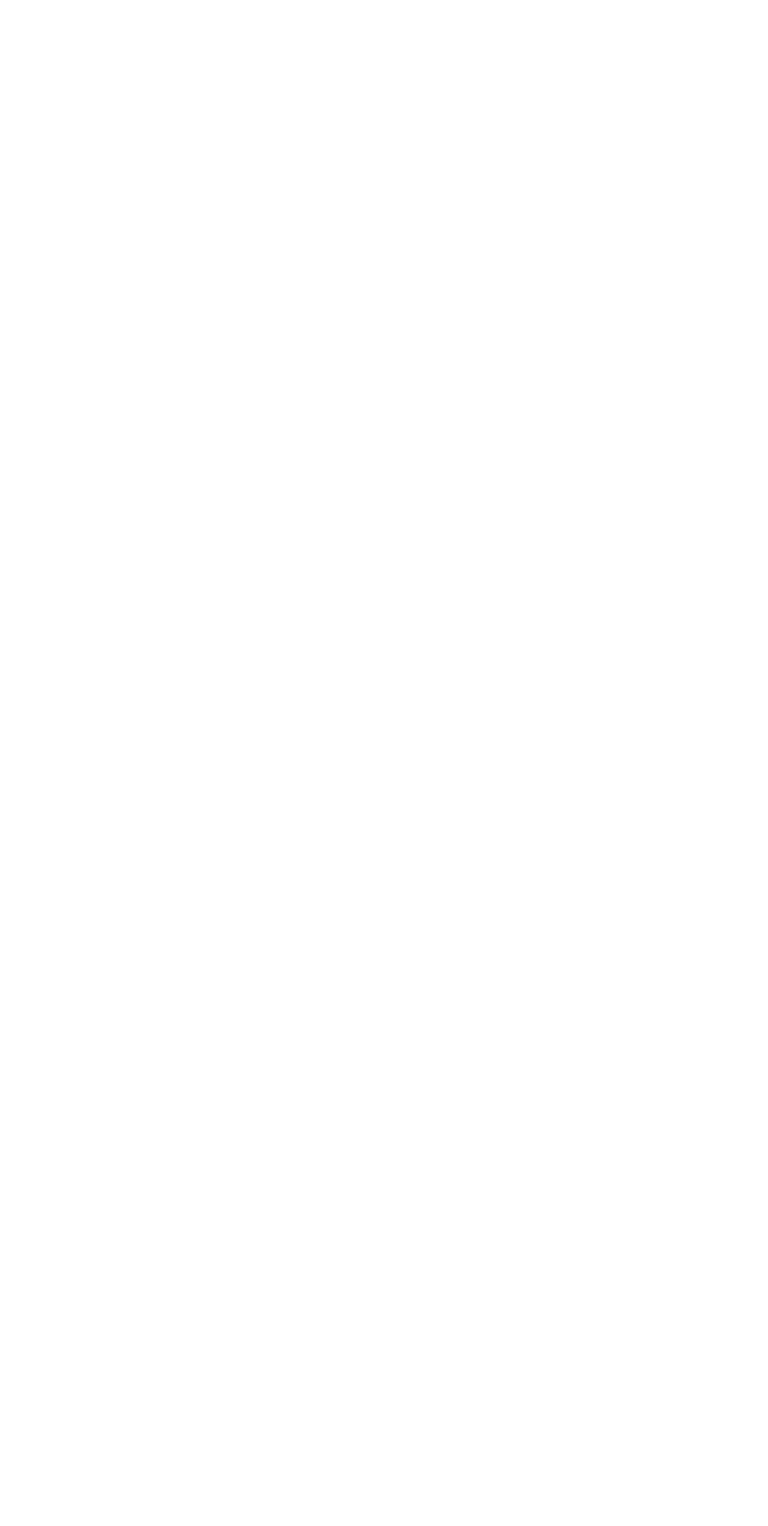
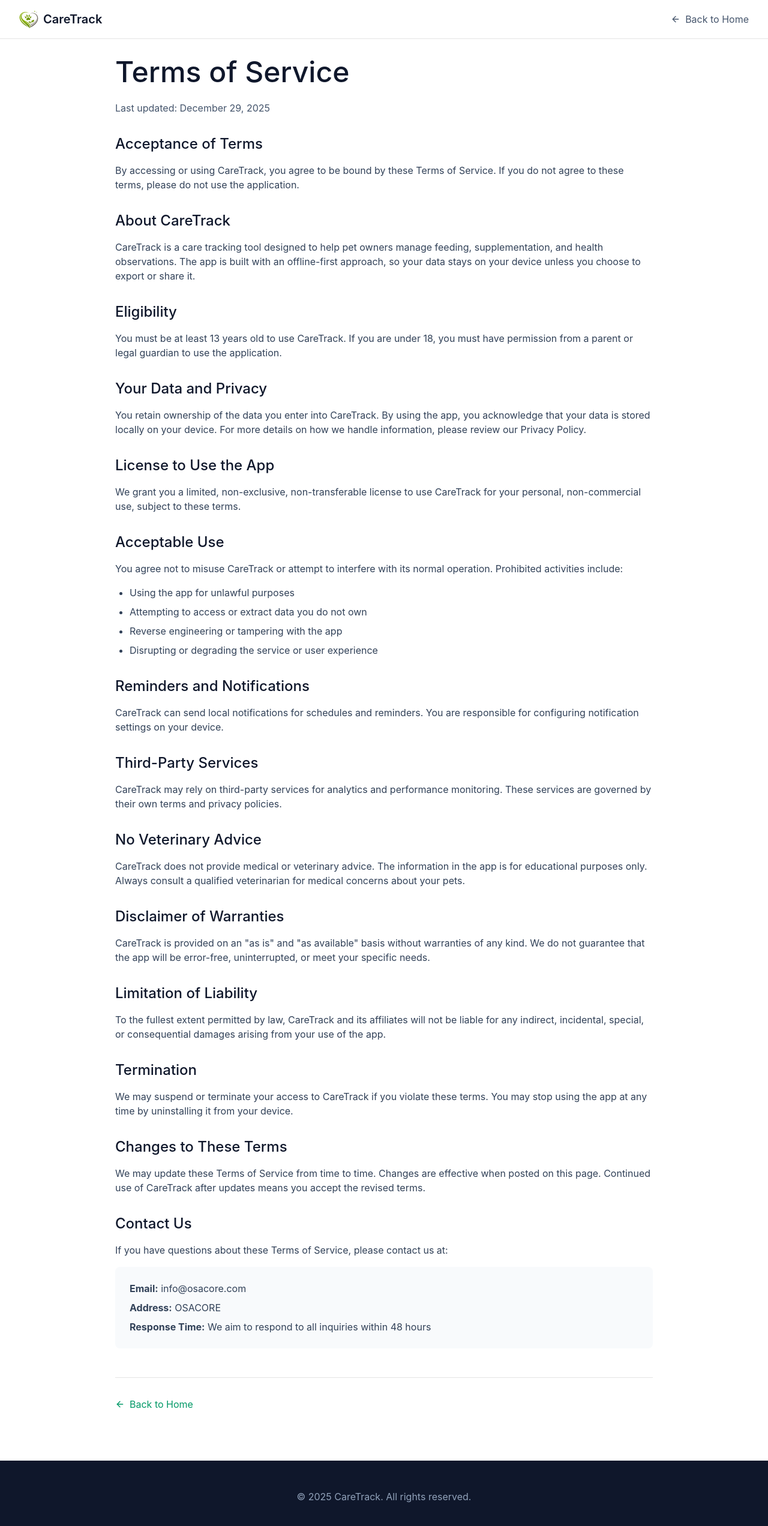
Before and after one commit to jadidihosein68/CareTrackLanding, a React (Vite) app: page /terms in a window 1280 px wide. Before the commit this address had no page. Shown: the top 2544 px of the page at 60% size. Before the commit the page ends 800 px from the top, so only its background shows below. Built offline with nearby package versions, Linux system fonts and the light colour scheme.

Commit message:
update UI

```diff
--- a/src/app/App.tsx
+++ b/src/app/App.tsx
@@ -1,6 +1,7 @@
 import { BrowserRouter, Routes, Route } from 'react-router-dom';
 import { LandingPage } from './components/LandingPage';
 import { PrivacyPolicy } from './components/PrivacyPolicy';
+import { TermsOfService } from './components/TermsOfService';
 
 export default function App() {
   return (
@@ -8,6 +9,7 @@ export default function App() {
       <Routes>
         <Route path="/" element={<LandingPage />} />
         <Route path="/privacy" element={<PrivacyPolicy />} />
+        <Route path="/terms" element={<TermsOfService />} />
       </Routes>
     </BrowserRouter>
   );
--- a/src/app/components/LandingPage.tsx
+++ b/src/app/components/LandingPage.tsx
@@ -232,7 +232,11 @@ export function LandingPage() {
                     Privacy Policy
                   </Link>
                 </li>
-                <li><a href="#" className="hover:text-white transition-colors">Terms of Service</a></li>
+                <li>
+                  <Link to="/terms" className="hover:text-white transition-colors">
+                    Terms of Service
+                  </Link>
+                </li>
               </ul>
             </div>
           </div>
--- a/src/app/components/PrivacyPolicy.tsx
+++ b/src/app/components/PrivacyPolicy.tsx
@@ -35,7 +35,7 @@ export function PrivacyPolicy() {
             Privacy Policy
           </h1>
           <p className="text-slate-600 mb-8">
-            Last updated: December 29, 2024
+            Last updated: December 29, 2025
           </p>
 
           <div className="prose prose-slate max-w-none">
--- /dev/null
+++ b/src/app/components/TermsOfService.tsx
@@ -0,0 +1,197 @@
+import { Link } from 'react-router-dom';
+import { ArrowLeft } from 'lucide-react';
+import icon from '../assets/icon.png';
+
+export function TermsOfService() {
+  return (
+    <div className="min-h-screen bg-white">
+      {/* Navigation */}
+      <nav className="border-b bg-white/80 backdrop-blur-sm fixed w-full top-0 z-50">
+        <div className="max-w-7xl mx-auto px-4 sm:px-6 lg:px-8">
+          <div className="flex justify-between items-center h-16">
+            <Link to="/" className="flex items-center gap-2">
+              <img
+                src={icon}
+                alt="CareTrack logo"
+                className="w-8 h-8 rounded-md object-contain"
+              />
+              <span className="text-xl font-semibold text-slate-900">CareTrack</span>
+            </Link>
+            <Link
+              to="/"
+              className="flex items-center gap-2 text-slate-600 hover:text-slate-900 transition-colors"
+            >
+              <ArrowLeft className="w-4 h-4" />
+              Back to Home
+            </Link>
+          </div>
+        </div>
+      </nav>
+
+      {/* Terms Content */}
+      <div className="pt-24 pb-20 px-4 sm:px-6 lg:px-8">
+        <div className="max-w-4xl mx-auto">
+          <h1 className="text-4xl sm:text-5xl text-slate-900 mb-6">
+            Terms of Service
+          </h1>
+          <p className="text-slate-600 mb-8">
+            Last updated: December 29, 2025
+          </p>
+
+          <div className="prose prose-slate max-w-none">
+            <section className="mb-8">
+              <h2 className="text-2xl text-slate-900 mb-4">Acceptance of Terms</h2>
+              <p className="text-slate-700 mb-4">
+                By accessing or using CareTrack, you agree to be bound by these Terms of Service.
+                If you do not agree to these terms, please do not use the application.
+              </p>
+            </section>
+
+            <section className="mb-8">
+              <h2 className="text-2xl text-slate-900 mb-4">About CareTrack</h2>
+              <p className="text-slate-700 mb-4">
+                CareTrack is a care tracking tool designed to help pet owners manage feeding,
+                supplementation, and health observations. The app is built with an offline-first
+                approach, so your data stays on your device unless you choose to export or share it.
+              </p>
+            </section>
+
+            <section className="mb-8">
+              <h2 className="text-2xl text-slate-900 mb-4">Eligibility</h2>
+              <p className="text-slate-700 mb-4">
+                You must be at least 13 years old to use CareTrack. If you are under 18, you must
+                have permission from a parent or legal guardian to use the application.
+              </p>
+            </section>
+
+            <section className="mb-8">
+              <h2 className="text-2xl text-slate-900 mb-4">Your Data and Privacy</h2>
+              <p className="text-slate-700 mb-4">
+                You retain ownership of the data you enter into CareTrack. By using the app, you
+                acknowledge that your data is stored locally on your device. For more details on
+                how we handle information, please review our Privacy Policy.
+              </p>
+            </section>
+
+            <section className="mb-8">
+              <h2 className="text-2xl text-slate-900 mb-4">License to Use the App</h2>
+              <p className="text-slate-700 mb-4">
+                We grant you a limited, non-exclusive, non-transferable license to use CareTrack
+                for your personal, non-commercial use, subject to these terms.
+              </p>
+            </section>
+
+            <section className="mb-8">
+              <h2 className="text-2xl text-slate-900 mb-4">Acceptable Use</h2>
+              <p className="text-slate-700 mb-4">
+                You agree not to misuse CareTrack or attempt to interfere with its normal operation.
+                Prohibited activities include:
+              </p>
+              <ul className="list-disc pl-6 text-slate-700 mb-4 space-y-2">
+                <li>Using the app for unlawful purposes</li>
+                <li>Attempting to access or extract data you do not own</li>
+                <li>Reverse engineering or tampering with the app</li>
+                <li>Disrupting or degrading the service or user experience</li>
+              </ul>
+            </section>
+
+            <section className="mb-8">
+              <h2 className="text-2xl text-slate-900 mb-4">Reminders and Notifications</h2>
+              <p className="text-slate-700 mb-4">
+                CareTrack can send local notifications for schedules and reminders. You are
+                responsible for configuring notification settings on your device.
+              </p>
+            </section>
+
+            <section className="mb-8">
+              <h2 className="text-2xl text-slate-900 mb-4">Third-Party Services</h2>
+              <p className="text-slate-700 mb-4">
+                CareTrack may rely on third-party services for analytics and performance monitoring.
+                These services are governed by their own terms and privacy policies.
+              </p>
+            </section>
+
+            <section className="mb-8">
+              <h2 className="text-2xl text-slate-900 mb-4">No Veterinary Advice</h2>
+              <p className="text-slate-700 mb-4">
+                CareTrack does not provide medical or veterinary advice. The information in the app
+                is for educational purposes only. Always consult a qualified veterinarian for
+                medical concerns about your pets.
+              </p>
+            </section>
+
+            <section className="mb-8">
+              <h2 className="text-2xl text-slate-900 mb-4">Disclaimer of Warranties</h2>
+              <p className="text-slate-700 mb-4">
+                CareTrack is provided on an "as is" and "as available" basis without warranties of
+                any kind. We do not guarantee that the app will be error-free, uninterrupted, or
+                meet your specific needs.
+              </p>
+            </section>
+
+            <section className="mb-8">
+              <h2 className="text-2xl text-slate-900 mb-4">Limitation of Liability</h2>
+              <p className="text-slate-700 mb-4">
+                To the fullest extent permitted by law, CareTrack and its affiliates will not be
+                liable for any indirect, incidental, special, or consequential damages arising from
+                your use of the app.
+              </p>
+            </section>
+
+            <section className="mb-8">
+              <h2 className="text-2xl text-slate-900 mb-4">Termination</h2>
+              <p className="text-slate-700 mb-4">
+                We may suspend or terminate your access to CareTrack if you violate these terms.
+                You may stop using the app at any time by uninstalling it from your device.
+              </p>
+            </section>
+
+            <section className="mb-8">
+              <h2 className="text-2xl text-slate-900 mb-4">Changes to These Terms</h2>
+              <p className="text-slate-700 mb-4">
+                We may update these Terms of Service from time to time. Changes are effective when
+                posted on this page. Continued use of CareTrack after updates means you accept the
+                revised terms.
+              </p>
+            </section>
+
+            <section className="mb-8">
+              <h2 className="text-2xl text-slate-900 mb-4">Contact Us</h2>
+              <p className="text-slate-700 mb-4">
+                If you have questions about these Terms of Service, please contact us at:
+              </p>
+              <div className="bg-slate-50 p-6 rounded-lg">
+                <p className="text-slate-700 mb-2">
+                  <strong>Email:</strong> info@osacore.com
+                </p>
+                <p className="text-slate-700 mb-2">
+                  <strong>Address:</strong> OSACORE
+                </p>
+                <p className="text-slate-700">
+                  <strong>Response Time:</strong> We aim to respond to all inquiries within 48 hours
+                </p>
+              </div>
+            </section>
+          </div>
+
+          <div className="mt-12 pt-8 border-t">
+            <Link
+              to="/"
+              className="inline-flex items-center gap-2 text-emerald-600 hover:text-emerald-700 transition-colors"
+            >
+              <ArrowLeft className="w-4 h-4" />
+              Back to Home
+            </Link>
+          </div>
+        </div>
+      </div>
+
+      {/* Footer */}
+      <footer className="py-12 px-4 sm:px-6 lg:px-8 bg-slate-900 text-white">
+        <div className="max-w-7xl mx-auto text-center text-slate-400">
+          <p>&copy; 2025 CareTrack. All rights reserved.</p>
+        </div>
+      </footer>
+    </div>
+  );
+}
```
